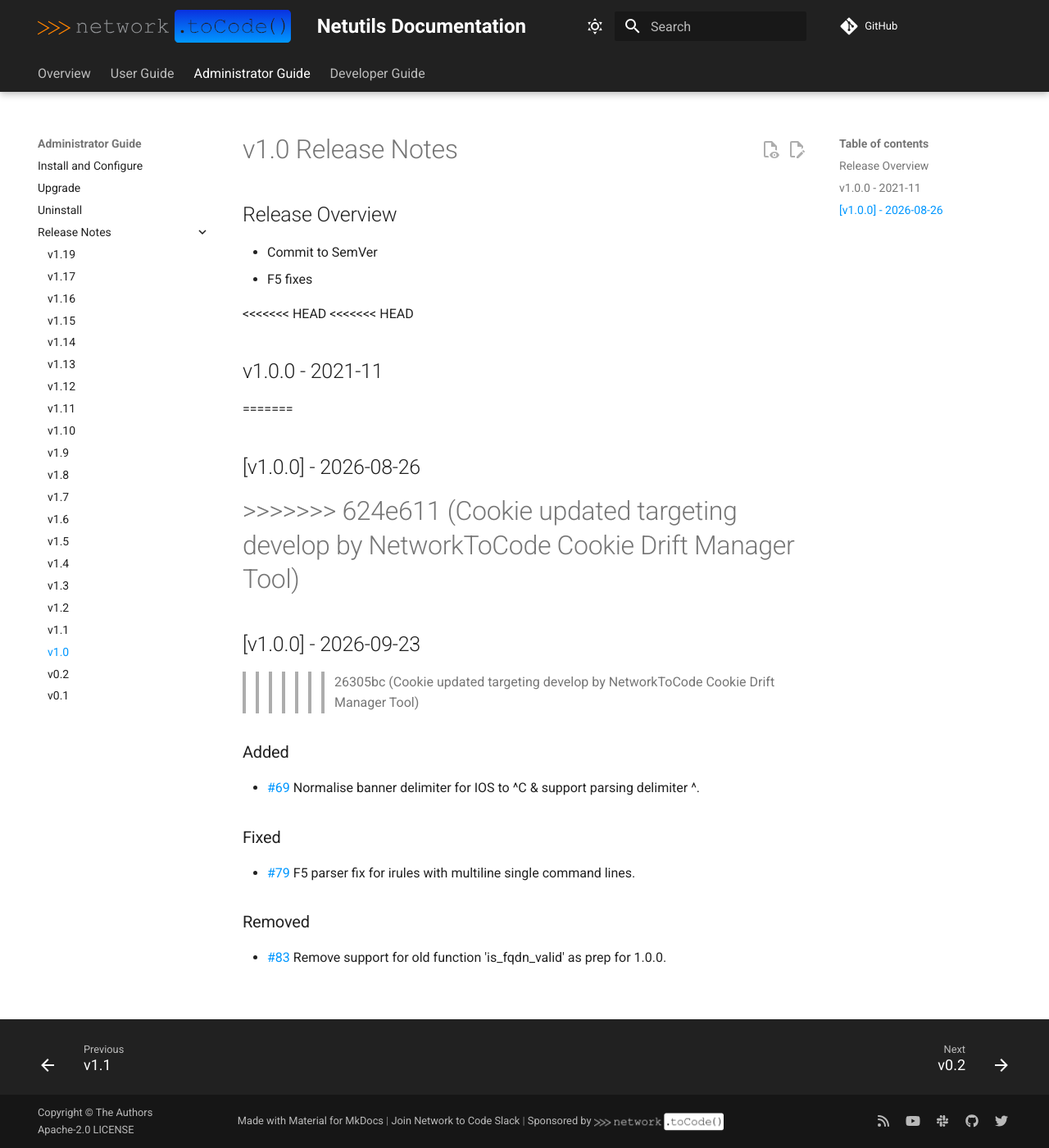
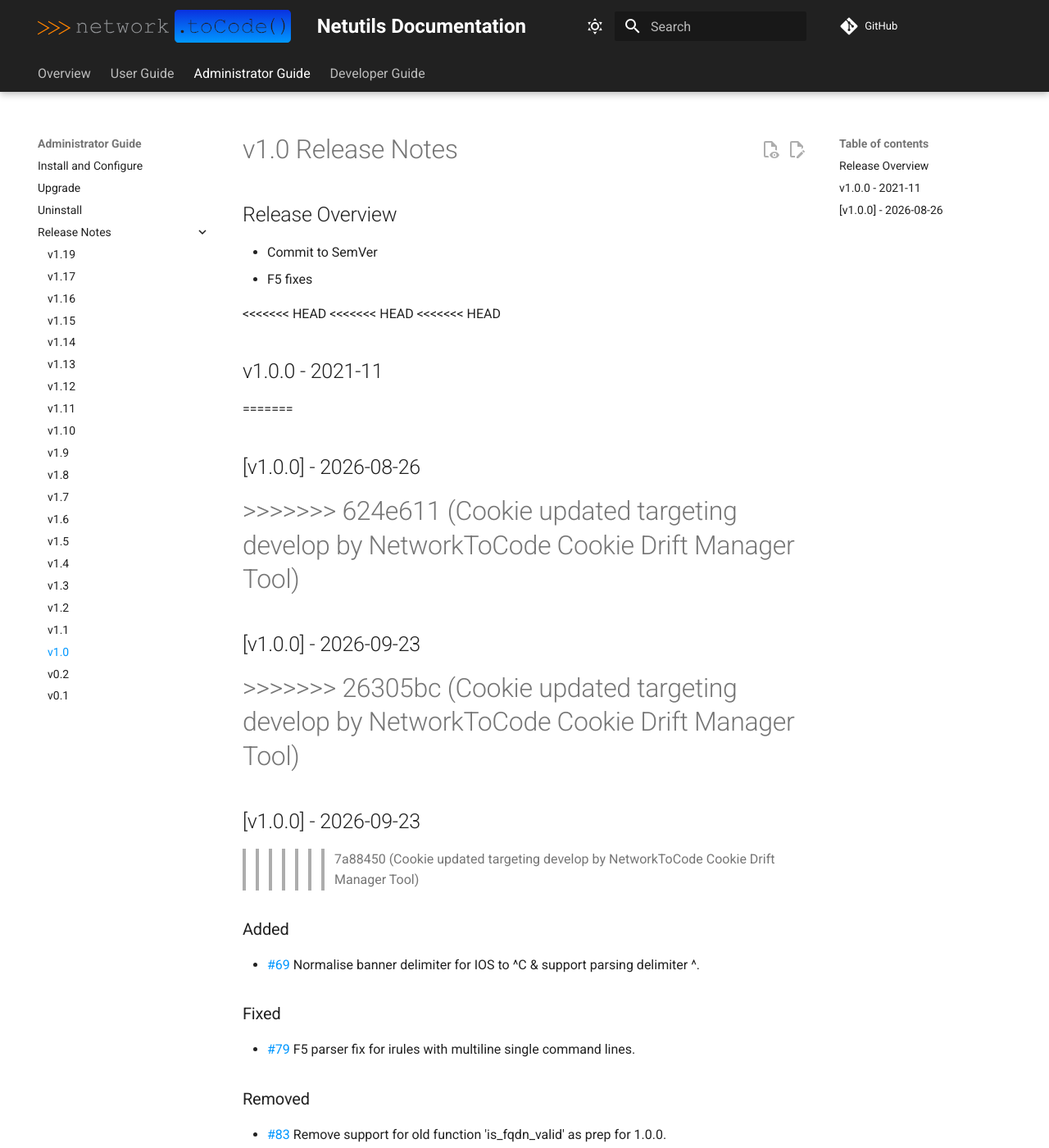
Before and after one commit to networktocode/netutils, an MkDocs documentation site: the page built from docs/admin/release_notes/version_1.0.md, in a window 1280 px wide and 1400 px high. Shown: the whole window at 82% size. Built offline with MkDocs 1.6.1 and Material for MkDocs 9.7.7, drawn with Linux system fonts in a browser that asks for light colours; comment, search, counter and statistics services are not loaded.

```diff
--- a/docs/admin/release_notes/version_1.0.md
+++ b/docs/admin/release_notes/version_1.0.md
@@ -8,6 +8,7 @@
 
 <<<<<<< HEAD
 <<<<<<< HEAD
+<<<<<<< HEAD
 ## v1.0.0 - 2021-11
 =======
 ## [v1.0.0] - 2026-08-26
@@ -15,6 +16,9 @@
 =======
 ## [v1.0.0] - 2026-09-23
 >>>>>>> 26305bc (Cookie updated targeting develop by NetworkToCode Cookie Drift Manager Tool)
+=======
+## [v1.0.0] - 2026-09-23
+>>>>>>> 7a88450 (Cookie updated targeting develop by NetworkToCode Cookie Drift Manager Tool)
 
 ### Added
 
```
Also changed, not shown: .cookiecutter.json, 1 other file.
